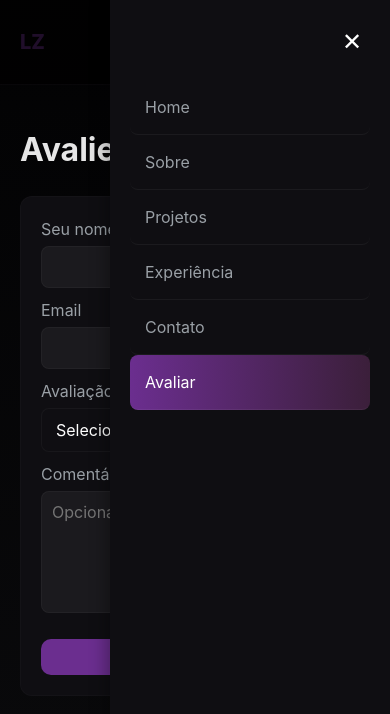
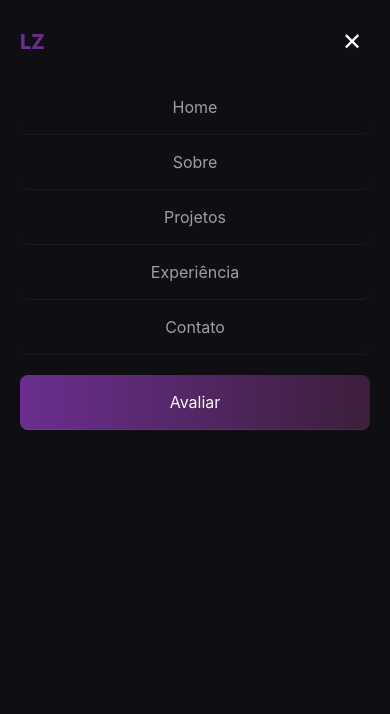
Before and after one commit to LGiugno/Portif-lio, a plain HTML site: page feedback.html in a window 390 px wide. Both pictures are taken after a click on the button "Abrir menu". Drawn offline with Linux system fonts and the light colour scheme.

Commit message:
Update style.css

```diff
--- a/style.css
+++ b/style.css
@@ -35,9 +35,9 @@ body {
 .site-header {
   position: sticky;
   top: 0;
-  z-index: 60;
-  background: linear-gradient(180deg, rgba(5, 3, 6, 0.6), rgba(5, 3, 6, 0.4));
-  backdrop-filter: blur(6px);
+  z-index: 1000;
+  background: linear-gradient(180deg, rgba(5, 3, 6, 0.9), rgba(5, 3, 6, 0.8));
+  backdrop-filter: blur(10px);
   border-bottom: 1px solid rgba(255, 255, 255, 0.02);
 }
 
@@ -46,6 +46,7 @@ body {
   align-items: center;
   justify-content: space-between;
   padding: 12px 18px;
+  position: relative;
 }
 
 .logo {
@@ -53,6 +54,7 @@ body {
   color: var(--accent);
   font-size: 20px;
   text-decoration: none;
+  z-index: 1002;
 }
 
 .main-nav {
@@ -67,6 +69,7 @@ body {
   padding: 8px 10px;
   border-radius: 8px;
   transition: all 0.3s ease;
+  font-size: 14px;
 }
 
 .main-nav a:hover {
@@ -92,7 +95,27 @@ body {
   font-size: 24px;
   cursor: pointer;
   padding: 8px;
-  z-index: 101;
+  z-index: 1002;
+  transition: color 0.3s ease;
+}
+
+.menu-toggle:hover {
+  color: #fff;
+}
+
+.nav-overlay {
+  display: none;
+  position: fixed;
+  top: 0;
+  left: 0;
+  width: 100%;
+  height: 100%;
+  background: rgba(0, 0, 0, 0.7);
+  z-index: 998;
+}
+
+.nav-overlay.active {
+  display: block;
 }
 
 .hero {
@@ -163,6 +186,7 @@ body {
   border: none;
   cursor: pointer;
   font-family: inherit;
+  font-size: 14px;
 }
 
 .btn:hover {
@@ -405,6 +429,22 @@ blockquote {
   margin: 0;
 }
 
+.page-feedback select,
+.page-feedback select option {
+  background-color: #2a2a2a !important;
+  color: #fff !important;
+}
+
+.page-feedback select:focus {
+  background-color: #2a2a2a !important;
+  color: #fff !important;
+}
+
+body.no-scroll {
+  overflow: hidden;
+}
+
+
 @media (max-width: 980px) {
   .cards, .projects-grid {
     grid-template-columns: repeat(2, 1fr);
@@ -434,9 +474,9 @@ blockquote {
     flex-direction: column;
     padding: 80px 20px 20px;
     transition: right 0.3s ease;
-    z-index: 100;
+    z-index: 1001;
     gap: 0;
-    box-shadow: -5px 0 15px rgba(0, 0, 0, 0.3);
+    box-shadow: -5px 0 15px rgba(0, 0, 0, 0.5);
   }
 
   .main-nav.active {
@@ -448,24 +488,17 @@ blockquote {
     padding: 15px;
     border-bottom: 1px solid rgba(255, 255, 255, 0.05);
     font-size: 16px;
+    text-align: center;
+    margin: 0;
+  }
+
+  .main-nav a.cta {
+    order: 1;
+    margin-top: 20px;
+    background: linear-gradient(90deg, var(--accent), var(--accent-2));
   }
 
   .menu-toggle {
-    display: block;
-  }
-
-  .nav-overlay {
-    display: none;
-    position: fixed;
-    top: 0;
-    left: 0;
-    width: 100%;
-    height: 100%;
-    background: rgba(0, 0, 0, 0.7);
-    z-index: 99;
-  }
-
-  .nav-overlay.active {
     display: block;
   }
 
@@ -545,23 +578,13 @@ blockquote {
   blockquote {
     font-size: 18px;
   }
+
+  .main-nav {
+    width: 100%;
+    right: -100%;
+  }
+
+  .main-nav.active {
+    right: 0;
+  }
 }
-
-.page-feedback select {
-  background-color: var(--card);
-  color: #fff;
-}
-
-.page-feedback select option {
-  background-color: #2a2a2a;
-  color: #fff;
-}
-
-.page-feedback select:focus {
-  background-color: var(--card);
-  color: #fff;
-}
-
-body.no-scroll {
-  overflow: hidden;
-}
```
